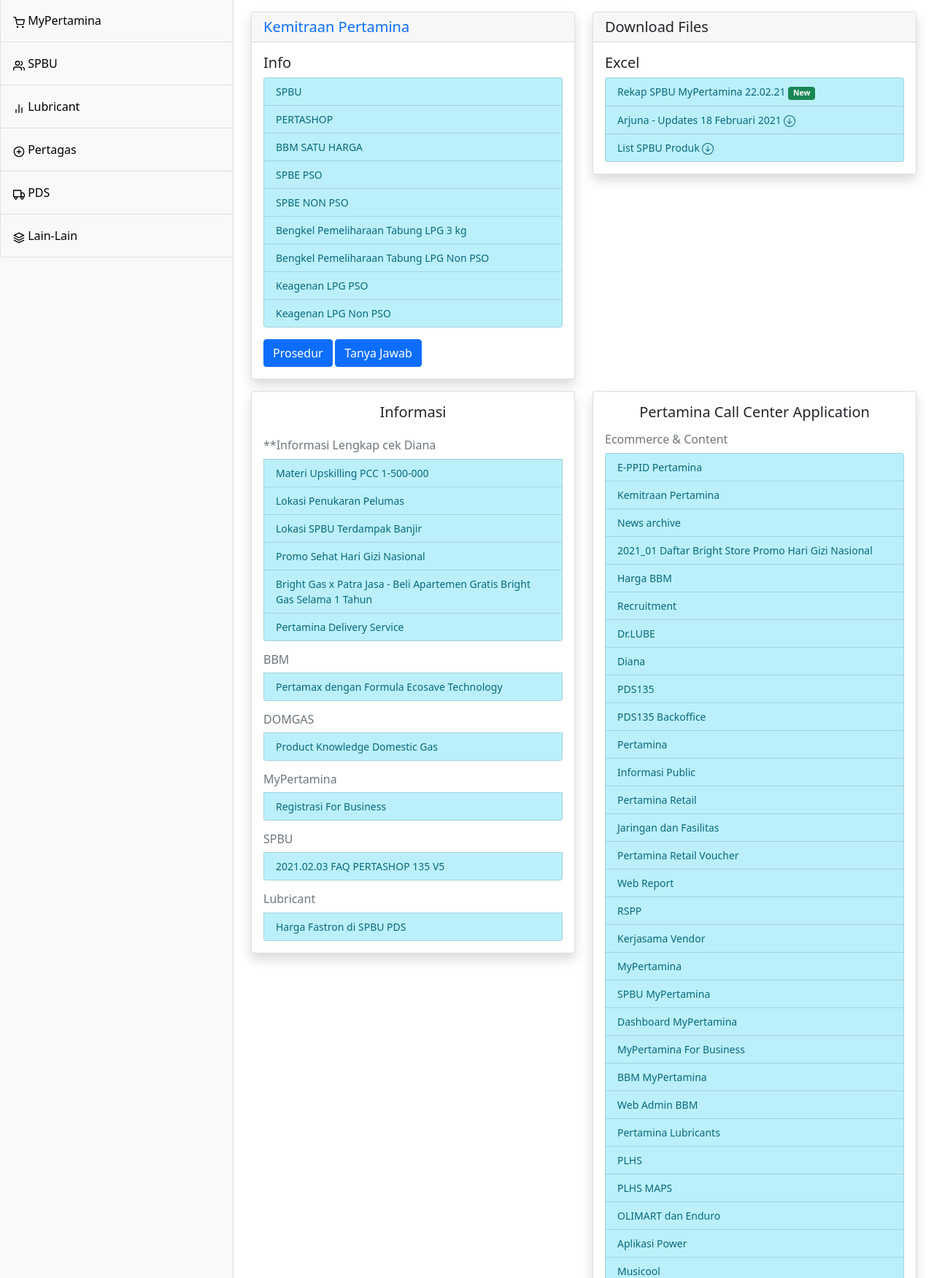
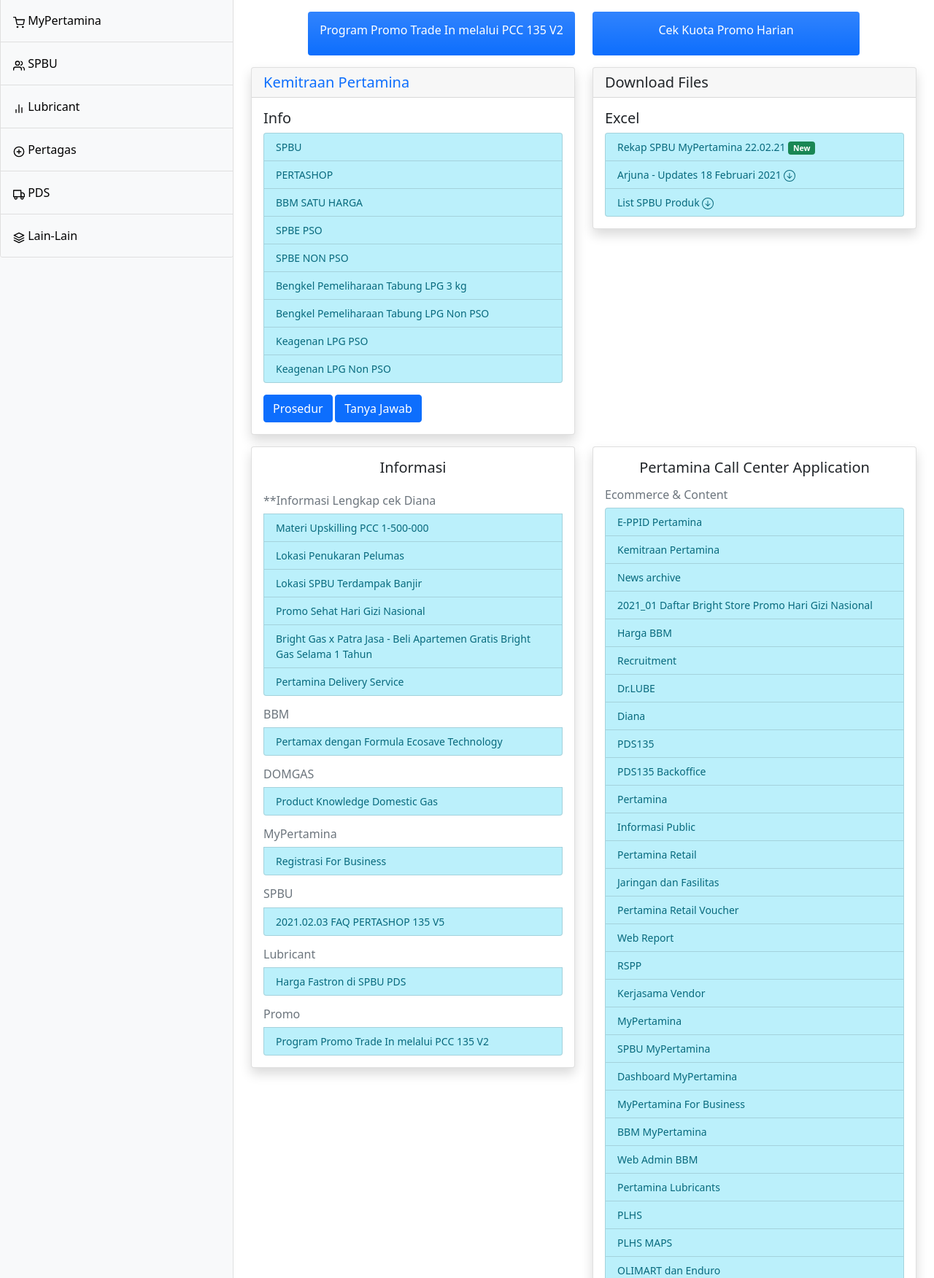
Before and after one commit to gunawanzakiahhalim/ci4login, a CodeIgniter 4 app: the page made by app/Views/info/index.php in a window 1280 px wide. Shown: the part 185-1937 px from the top of the page at 73% size. Run offline with PHP 8.4 and a stand-in for CodeIgniter, Linux system fonts and the light colour scheme; the template is opened without the code that fills it, so the values that code supplies are empty; some libraries are stand-ins or nearby versions.

Commit message:
modified file.php add new promo tradein materi and kuota promo

```diff
--- a/app/Views/info/file.php
+++ b/app/Views/info/file.php
@@ -1,3 +1,11 @@
+<div class="row justify-content-center mb-2">
+  <div class="col-md-5">
+  <div class="p-3 mb-2 bg-primary bg-gradient rounded text-center"><a href="https://arjunadigital.000webhostapp.com/promo/tradein/pdf/Program%20Promo%20Trade%20In%20melalui%20PCC%20135%20V2.pdf" target="_blank" class="text-white text-decoration-none "><h6>Program Promo Trade In melalui PCC 135 V2</h6></a></div>
+  </div>
+  <div class="col-md-5">
+  <div class="p-3 mb-2 bg-primary bg-gradient rounded text-center"><a href="https://ops4.000webhostapp.com/" target="_blank" class="text-white text-decoration-none"><h6>Cek Kuota Promo Harian</h6></a></div>
+  </div>
+</div>
 <div class="row mb-3">
   <div class="col-md-6">
     <div class="card shadow">
@@ -17,7 +25,6 @@
         </div>
         <a href="https://kemitraan.pertamina.com/dashboard/procedure.html" target="_blank" class="btn btn-primary">Prosedur</a>
         <a href="https://kemitraan.pertamina.com/dashboard/faq.html" target="_blank" class="btn btn-primary">Tanya Jawab</a>
-
       </div>
     </div>
   </div>
@@ -87,6 +94,10 @@
         <div class="list-group">
           <h6 class="card-subtitle mb-2 text-muted mt-3">Lubricant</h6>
           <a href="https://arjunadigital.000webhostapp.com/lubricant/pdf/Harga%20Fastron%20di%20SPBU%20PDS.pdf" target="_blank" class="list-group-item list-group-item-action list-group-item-info">Harga Fastron di SPBU PDS</a>
+        </div>
+        <div class="list-group">
+          <h6 class="card-subtitle mb-2 text-muted mt-3">Promo</h6>
+          <a href="https://arjunadigital.000webhostapp.com/promo/tradein/pdf/Program%20Promo%20Trade%20In%20melalui%20PCC%20135%20V2.pdf" target="_blank" class="list-group-item list-group-item-action list-group-item-info">Program Promo Trade In melalui PCC 135 V2</a>
         </div>
 
       </div>
```
